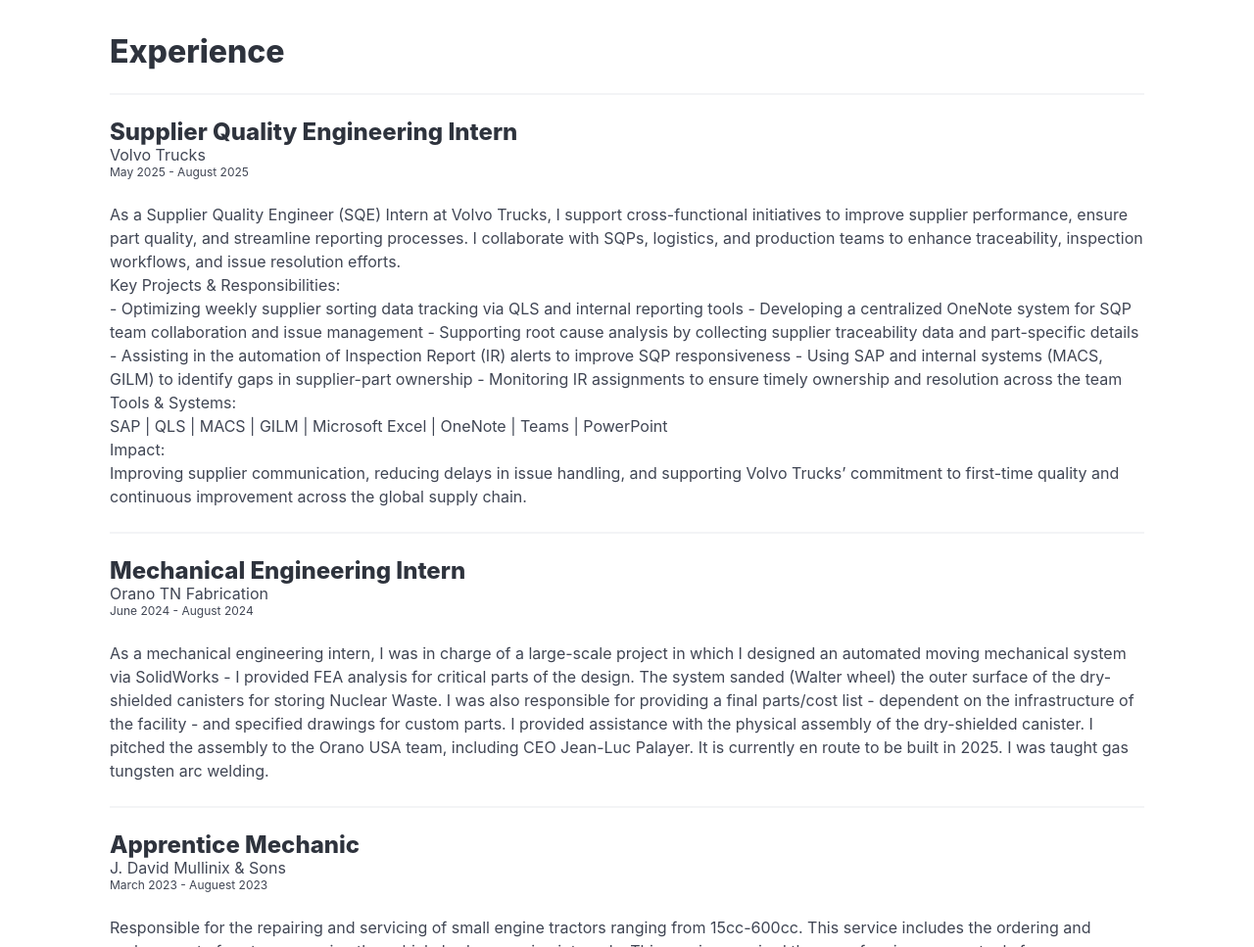
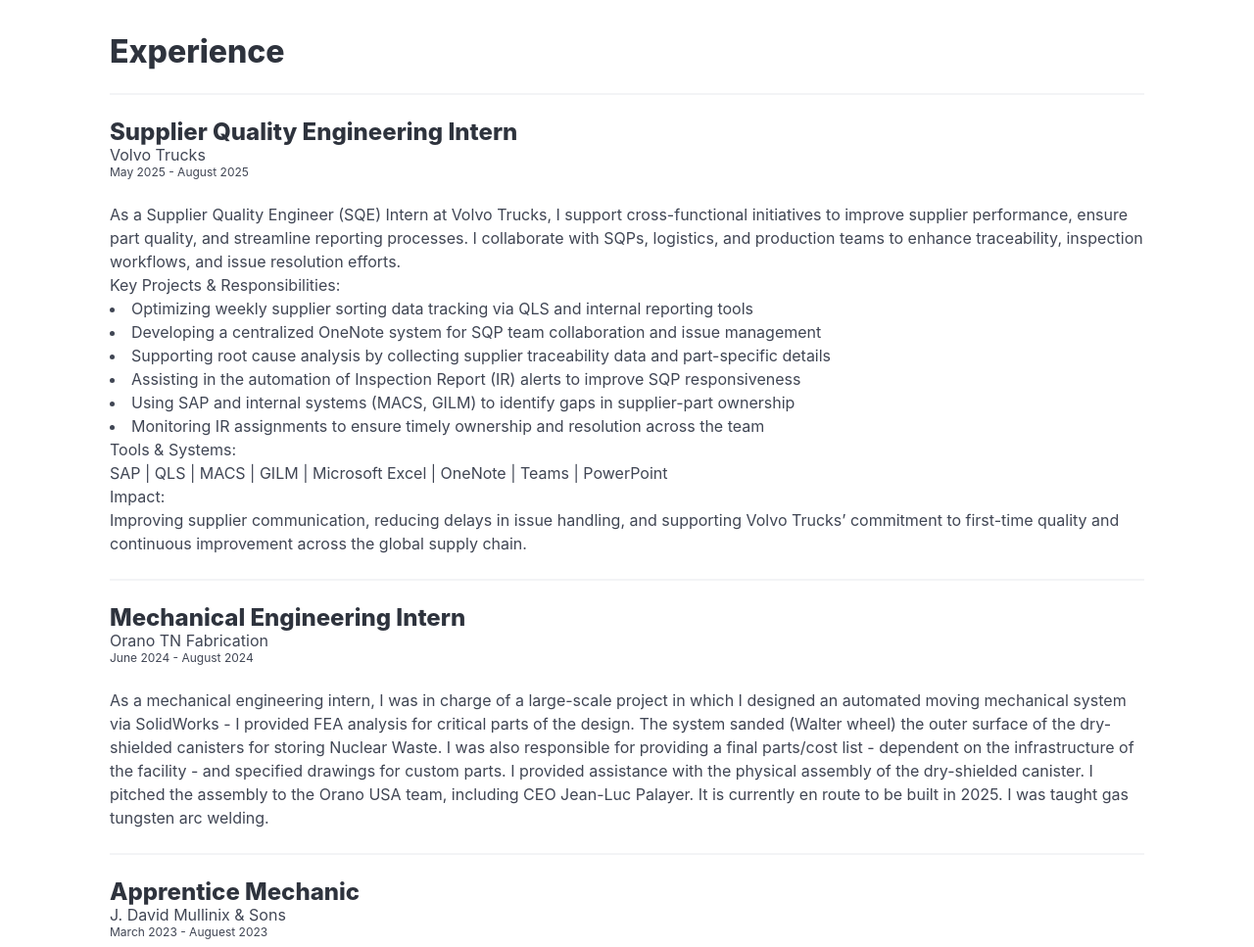
Before and after one commit to JaegonHibbitts/JaegonHibbitts.github.io, a plain HTML site: page index.html in a window 1280 px wide. Shown: the part 1060-2027 px from the top of the page at 98% size. Drawn offline with nearby package versions, Linux system fonts and the light colour scheme.

Commit message:
almost there

```diff
--- a/index.html
+++ b/index.html
@@ -55,7 +55,7 @@
                             <a class="button is-link" href="#experience">View Portfolio</a>
                     </div>
                     <div class="column is-one-third">
-                        <img id="headshot" src="Images/LinkedIn2.JPG" alt="Profile Picture">
+                        <img id="headshot" src="Images/LinkedIn2.JPG" alt="Profile Picture" width = "50" height = "50">
                     </div>
                 </div>
             </div>
@@ -112,19 +112,20 @@
                 As a Supplier Quality Engineer (SQE) Intern at Volvo Trucks, I support cross-functional initiatives to improve supplier performance,
                 ensure part quality, and streamline reporting processes. I collaborate with SQPs, logistics, and production teams to enhance
                 traceability, inspection workflows, and issue resolution efforts.
-                </p><p>
-                Key Projects & Responsibilities:<p></p>
-                - Optimizing weekly supplier sorting data tracking via QLS and internal reporting tools
-                - Developing a centralized OneNote system for SQP team collaboration and issue management
-                - Supporting root cause analysis by collecting supplier traceability data and part-specific details
-                - Assisting in the automation of Inspection Report (IR) alerts to improve SQP responsiveness
-                - Using SAP and internal systems (MACS, GILM) to identify gaps in supplier-part ownership
-                - Monitoring IR assignments to ensure timely ownership and resolution across the team
-                <p></p>
-                Tools & Systems:<p></p>
+
+            <p></p>
+                Key Projects & Responsibilities:
+                <li>Optimizing weekly supplier sorting data tracking via QLS and internal reporting tools</li>
+                <li>Developing a centralized OneNote system for SQP team collaboration and issue management</li>
+                <li>Supporting root cause analysis by collecting supplier traceability data and part-specific details</li>
+                <li>Assisting in the automation of Inspection Report (IR) alerts to improve SQP responsiveness</li>
+                <li>Using SAP and internal systems (MACS, GILM) to identify gaps in supplier-part ownership</li>
+                <li>Monitoring IR assignments to ensure timely ownership and resolution across the team</li>
+            <p></p>
+            <p></p>Tools & Systems:<p></p>
                 SAP | QLS | MACS | GILM | Microsoft Excel | OneNote | Teams | PowerPoint
-                <p></p>
-                Impact:<p></p>
+            <p></p>
+            <p></p>Impact:<p></p>
                 Improving supplier communication, reducing delays in issue handling, and supporting Volvo Trucks’ commitment to first-time quality
                 and continuous improvement across the global supply chain.
             </p>
```
